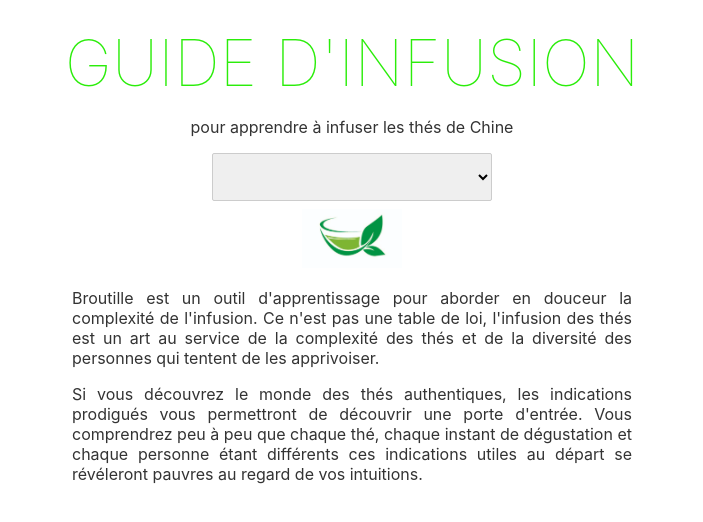
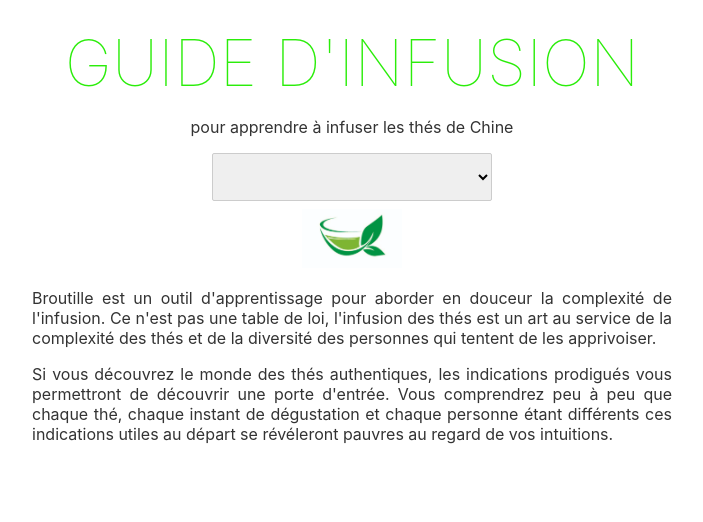
Before and after one commit to brutdethe/theoteque, a Svelte app: page / in a window 1280 px wide. Shown: the top 522 px of the page, without its empty margins (288-991 px from the left). Built offline with nearby package versions, Linux system fonts and the light colour scheme.

Commit message:
agrandit la zone d'affichage

```diff
--- a/src/App.svelte
+++ b/src/App.svelte
@@ -2,7 +2,7 @@
     main {
         text-align: center;
         padding: 1em;
-        width: 640px;
+        width: 720px;
         margin: 0 auto;
     }
 
```
